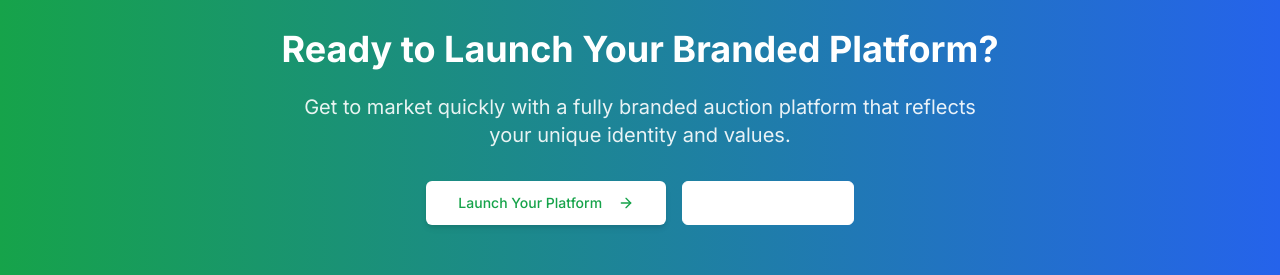
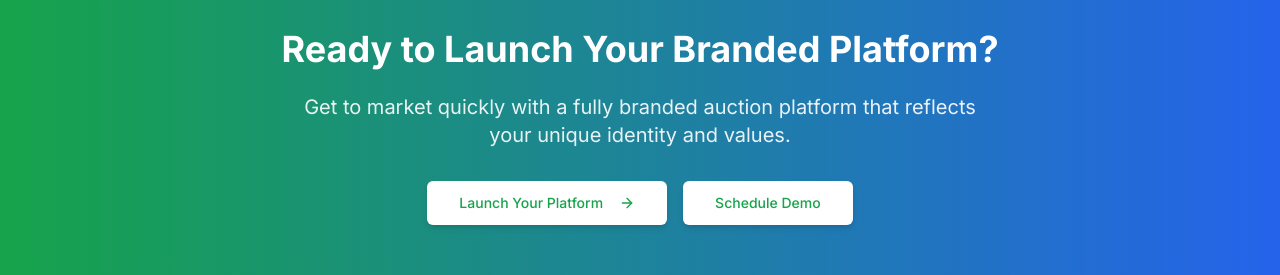
Before and after one commit to Pinner61/briskon-website, a Next.js app: page /get-started/white-label in a window 1280 px wide. Shown: the part 5582-5857 px from the top of the page. Built offline with nearby package versions, Linux system fonts and the light colour scheme; no server answers.

Commit message:
Update page.tsx

```diff
--- a/app/get-started/white-label/page.tsx
+++ b/app/get-started/white-label/page.tsx
@@ -552,12 +552,7 @@ export default function WhiteLabelPage() {
                 <ArrowRight className="h-5 w-5 ml-2" />
               </Link>
             </Button>
-            <Button
-              size="lg"
-              variant="outline"
-              className="border-white text-white hover:bg-white hover:text-green-600"
-              asChild
-            >
+            <Button size="lg" variant="secondary" className="bg-white text-green-600 hover:bg-slate-100" asChild>
               <Link href="/demo">Schedule Demo</Link>
             </Button>
           </div>
```
